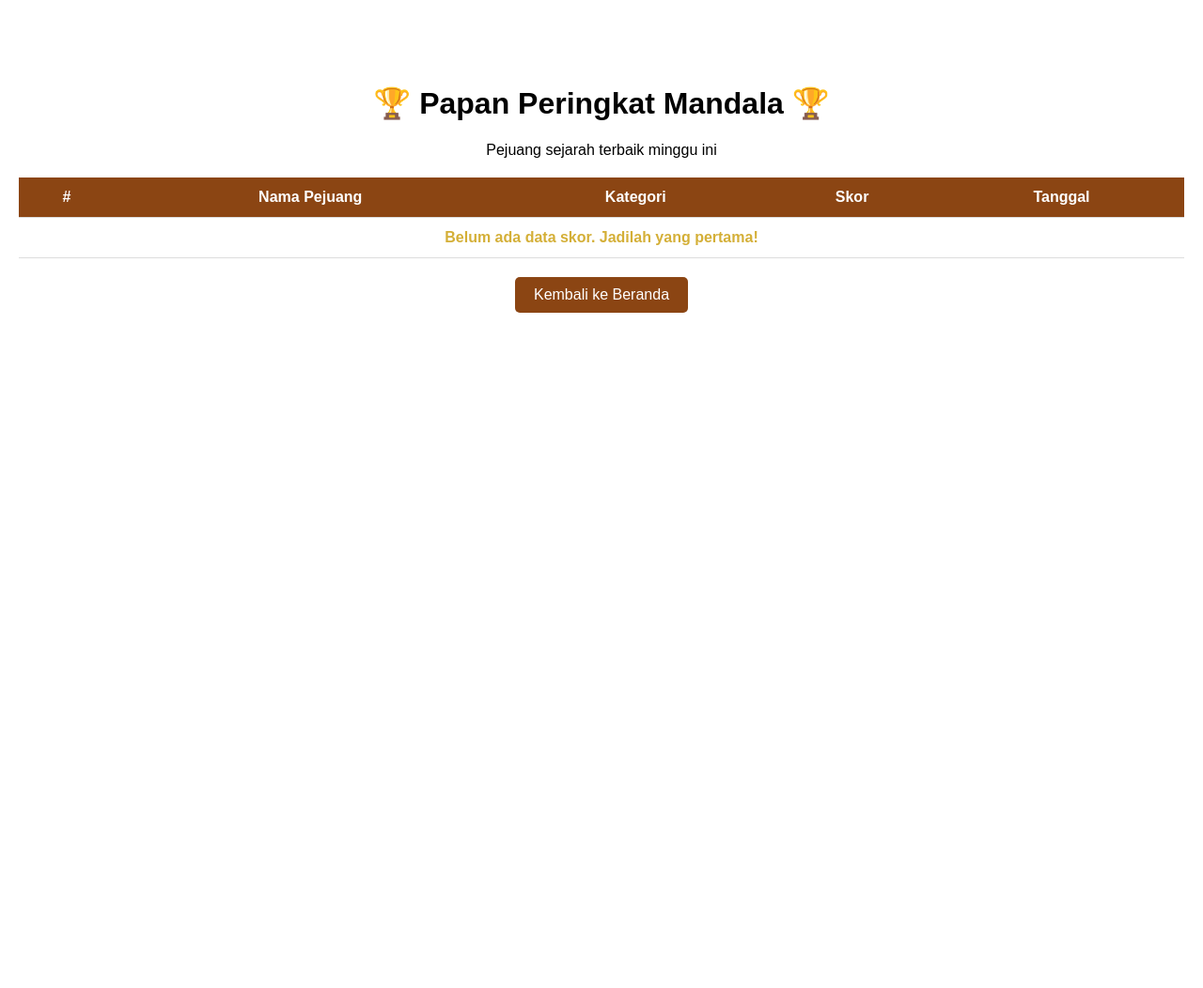
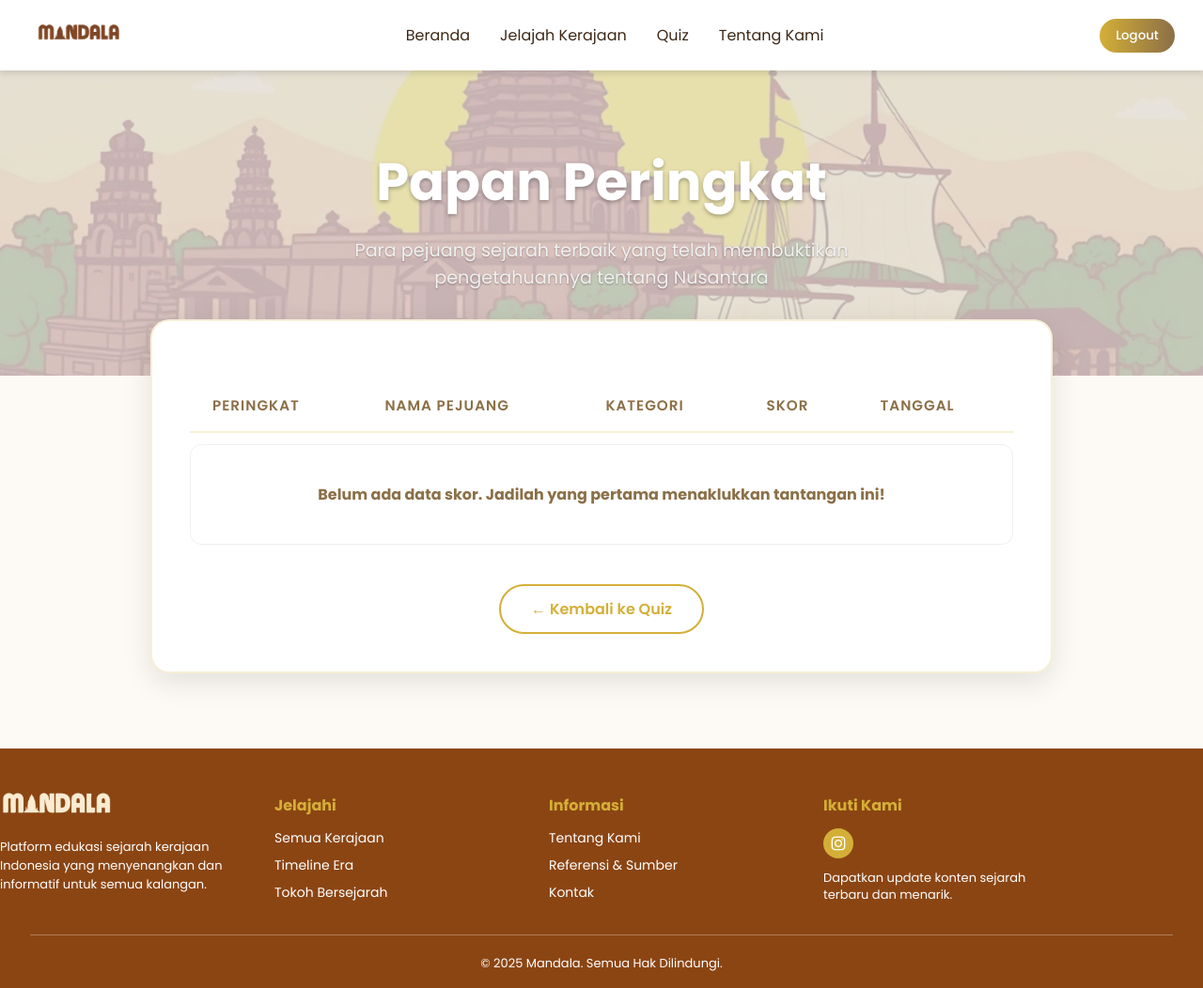
Before and after one commit to kanigaraa/UAS-Mandala-Nusantara, a CodeIgniter app: the page made by application/views/leaderboard.php in a window 1280 px wide. Shown: the whole page at 94% size. Before the commit the page ends 333 px from the top, so only its background shows below. Run offline with CodeIgniter, Linux system fonts and the light colour scheme.

Commit message:
leaderboard baru

```diff
--- a/application/views/leaderboard.php
+++ b/application/views/leaderboard.php
@@ -3,56 +3,60 @@
 <head>
     <meta charset="UTF-8">
     <meta name="viewport" content="width=device-width, initial-scale=1.0">
-    <title>Papan Peringkat - Mandala</title>
-    <link rel="stylesheet" href="<?= base_url('styles/landing.css'); ?>">
+    <title>Papan Peringkat - Mandala Nusantara</title>
+
+    <link rel="stylesheet" href="<?= base_url('styles/leaderboard.css?v=' . time()) ?>">
+    <link rel="stylesheet" href="<?= base_url('styles/loader.css') ?>">
+    <link rel="preconnect" href="https://fonts.googleapis.com">
+    <link rel="preconnect" href="https://fonts.gstatic.com" crossorigin>
+    <link href="https://fonts.googleapis.com/css2?family=Poppins:wght@400;500;600;700&display=swap" rel="stylesheet">
     <link rel="icon" href="<?= base_url('assets/icon_mandala.png') ?>">
-    <style>
-        .leaderboard-container {
-            max_width: 800px;
-            margin: 50px auto;
-            padding: 20px;
-            background: rgba(255, 255, 255, 0.9);
-            border-radius: 15px;
-            box_shadow: 0 4px 15px rgba(0,0,0,0.2);
-            text-align: center;
-        }
-        table {
-            width: 100%;
-            border-collapse: collapse;
-            margin-top: 20px;
-        }
-        th, td {
-            padding: 12px;
-            border-bottom: 1px solid #ddd;
-        }
-        th {
-            background-color: #8B4513; /* Warna tema kayu/sejarah */
-            color: white;
-        }
-        tr:nth-child(1) td { font-weight: bold; color: #d4af37; } /* Emas untuk Juara 1 */
-        tr:nth-child(2) td { font-weight: bold; color: #c0c0c0; } /* Perak */
-        tr:nth-child(3) td { font-weight: bold; color: #cd7f32; } /* Perunggu */
-        .btn-back {
-            display: inline-block;
-            margin-top: 20px;
-            padding: 10px 20px;
-            background-color: #8B4513;
-            color: white;
-            text-decoration: none;
-            border-radius: 5px;
-        }
-    </style>
 </head>
 <body>
+    <!-- LOADER -->
+    <div id="page-loader"><div class="spinner"></div></div>
 
-    <div class="leaderboard-container">
-        <h1>🏆 Papan Peringkat Mandala 🏆</h1>
-        <p>Pejuang sejarah terbaik minggu ini</p>
+    <!-- NAVBAR -->
+    <header class="navbar">
+        <div class="logo">
+            <a href="<?= site_url('landing_logged') ?>">
+                <img src="<?= base_url('assets/logo_mandala1.png') ?>" alt="logo">
+            </a>
+        </div>
 
+        <nav>
+            <ul>
+                <li><a href="<?= site_url('landing_logged') ?>">Beranda</a></li>
+                <li><a href="<?= site_url('landing_logged#jelajah') ?>">Jelajah Kerajaan</a></li>
+                <li><a href="<?= site_url('quiz') ?>">Quiz</a></li>
+                <li><a href="<?= site_url('about_logged') ?>">Tentang Kami</a></li>
+            </ul>
+        </nav>
+
+        <div class="btnLogout">
+            <button onclick="location.href='<?= site_url('landing') ?>'">
+                Logout
+            </button>
+        </div>
+    </header>
+
+    <!-- HERO SECTION -->
+    <section class="leaderboardHero">
+        <img src="<?= base_url('assets/hero_image.png') ?>" alt="Hero Image">
+        <div class="heroContent fadeUp">
+            <h1>Papan Peringkat</h1>
+            <p>Para pejuang sejarah terbaik yang telah membuktikan pengetahuannya tentang Nusantara</p>
+        </div>
+    </section>
+
+    <!-- LEADERBOARD CONTAINER -->
+    <div class="leaderboardContainer fadeUp">
+        <div class="leaderboardCard">
+            <div class="tableWrapper">
                 <table>
                     <thead>
                         <tr>
-                    <th>#</th>
+                            <th>Peringkat</th>
                             <th>Nama Pejuang</th>
                             <th>Kategori</th>
                             <th>Skor</th>
@@ -62,24 +66,94 @@
                     <tbody>
                         <?php if(!empty($top_skor)): ?>
                             <?php $no = 1; foreach($top_skor as $row): ?>
-                    <tr>
-                        <td><?= $no++; ?></td>
-                        <td><?= $format_nama($row['email']); ?></td>
-                        <td><?= $row['kategori']; ?></td>
-                        <td><?= $row['skor']; ?></td>
-                        <td><?= date('d M Y', strtotime($row['tanggal'])); ?></td>
+                            <tr class="<?= $no <= 3 ? 'rank-' . $no : '' ?>">
+                                <td data-label="Peringkat">
+                                    <?php if($no == 1): ?>
+                                        <span class="rank-icon">🥇</span>
+                                    <?php elseif($no == 2): ?>
+                                        <span class="rank-icon">🥈</span>
+                                    <?php elseif($no == 3): ?>
+                                        <span class="rank-icon">🥉</span>
+                                    <?php else: ?>
+                                        #
+                                    <?php endif; ?>
+                                    <?= $no++; ?>
+                                </td>
+                                <td data-label="Nama Pejuang"><?= $format_nama($row['email']); ?></td>
+                                <td data-label="Kategori"><?= $row['kategori']; ?></td>
+                                <td data-label="Skor"><?= $row['skor']; ?></td>
+                                <td data-label="Tanggal"><?= date('d M Y', strtotime($row['tanggal'])); ?></td>
                             </tr>
                             <?php endforeach; ?>
                         <?php else: ?>
                             <tr>
-                        <td colspan="5">Belum ada data skor. Jadilah yang pertama!</td>
+                                <td colspan="5" style="text-align: center; padding: 40px;">
+                                    Belum ada data skor. Jadilah yang pertama menaklukkan tantangan ini!
+                                </td>
                             </tr>
                         <?php endif; ?>
                     </tbody>
                 </table>
-
-        <a href="<?= base_url('landing_logged'); ?>" class="btn-back">Kembali ke Beranda</a>
             </div>
 
+            <div style="text-align: center;">
+                <a href="<?= site_url('quiz'); ?>" class="btn-back">← Kembali ke Quiz</a>
+            </div>
+        </div>
+    </div>
+
+    <!-- FOOTER -->
+    <footer class="footer">
+        <div class="footerContainer">
+            <div class="footerCol">
+                <img src="<?= base_url('assets/logo_footer.png') ?>" class="footerLogo">
+                <p class="footerDesc">
+                    Platform edukasi sejarah kerajaan Indonesia yang menyenangkan dan informatif untuk semua kalangan.
+                </p>
+            </div>
+            <div class="footerCol">
+                <h3 class="footerTitle">Jelajahi</h3>
+                <ul class="footerList">
+                    <li>Semua Kerajaan</li>
+                    <li>Timeline Era</li>
+                    <li>Tokoh Bersejarah</li>
+                </ul>
+            </div>
+            <div class="footerCol">
+                <h3 class="footerTitle">Informasi</h3>
+                <ul class="footerList">
+                    <li><a href="<?= site_url('about_logged') ?>">Tentang Kami</a></li>
+                    <li>Referensi & Sumber</li>
+                    <li>Kontak</li>
+                </ul>
+            </div>
+            <div class="footerCol">
+                <h3 class="footerTitle">Ikuti Kami</h3>
+                <div class="footerSocial">
+                    <div class="iconCircle">
+                        <a href="https://www.instagram.com/">
+                            <img src="<?= base_url('assets/icon/instagram.png') ?>" class="socialIcon">
+                        </a>
+                    </div>
+                </div>
+                <p class="footerNote">
+                    Dapatkan update konten sejarah terbaru dan menarik.
+                </p>
+            </div>
+        </div>
+        <hr>
+        <div class="footerBottom">© 2025 Mandala. Semua Hak Dilindungi.</div>
+    </footer>
+
+    <script>
+        document.addEventListener("DOMContentLoaded", function () {
+            const fadeItems = document.querySelectorAll(".fadeUp");
+            fadeItems.forEach((item, index) => {
+                item.style.setProperty("--delay", `${index * 0.1}s`);
+                setTimeout(() => { item.classList.add("show"); }, 100);
+            });
+        });
+    </script>
+    <script src="<?= base_url('assets/js/loader.js') ?>"></script>
 </body>
 </html>
--- a/application/views/quiz/mudah.php
+++ b/application/views/quiz/mudah.php
@@ -5,7 +5,7 @@
     <meta name="viewport" content="width=device-width, initial-scale=1.0">
     <title>Quiz Mudah - Mandala Nusantara</title>
 
-    <link rel="stylesheet" href="<?= base_url('styles/quiz.css') ?>">
+    <link rel="stylesheet" href="<?= base_url('styles/quiz.css?v=' . time()) ?>">
     <link rel="stylesheet" href="<?= base_url('styles/loader.css') ?>">
     <link rel="preconnect" href="https://fonts.googleapis.com">
     <link rel="preconnect" href="https://fonts.gstatic.com" crossorigin>
@@ -74,7 +74,7 @@
                 <input type="hidden" name="skor" id="inputSkor" value="100">
                 <input type="hidden" name="kategori" value="Mudah">
 
-                <button type="submit" style="padding: 10px 20px; background: green; color: white; border: none; border-radius: 5px; cursor: pointer;">
+                <button type="submit" class="saveBtn">
                     Simpan Skor & Lihat Peringkat
                 </button>
             </form>
--- a/application/views/quiz/sedang.php
+++ b/application/views/quiz/sedang.php
@@ -5,7 +5,7 @@
     <meta name="viewport" content="width=device-width, initial-scale=1.0">
     <title>Quiz Sedang - Mandala Nusantara</title>
 
-    <link rel="stylesheet" href="<?= base_url('styles/quiz.css') ?>">
+    <link rel="stylesheet" href="<?= base_url('styles/quiz.css?v=' . time()) ?>">
     <link rel="stylesheet" href="<?= base_url('styles/loader.css') ?>">
     <link rel="preconnect" href="https://fonts.googleapis.com">
     <link rel="preconnect" href="https://fonts.gstatic.com" crossorigin>
@@ -71,7 +71,7 @@
                 <input type="hidden" name="skor" id="inputSkor" value="100">
                 <input type="hidden" name="kategori" value="Mudah">
 
-                <button type="submit" style="padding: 10px 20px; background: green; color: white; border: none; border-radius: 5px; cursor: pointer;">
+                <button type="submit" class="saveBtn">
                     Simpan Skor & Lihat Peringkat
                 </button>
             </form>
--- a/application/views/quiz/sulit.php
+++ b/application/views/quiz/sulit.php
@@ -5,7 +5,7 @@
     <meta name="viewport" content="width=device-width, initial-scale=1.0">
     <title>Quiz Sulit - Mandala Nusantara</title>
 
-    <link rel="stylesheet" href="<?= base_url('styles/quiz.css') ?>">
+    <link rel="stylesheet" href="<?= base_url('styles/quiz.css?v=' . time()) ?>">
     <link rel="stylesheet" href="<?= base_url('styles/loader.css') ?>">
     <link rel="preconnect" href="https://fonts.googleapis.com">
     <link rel="preconnect" href="https://fonts.gstatic.com" crossorigin>
@@ -71,7 +71,7 @@
                 <input type="hidden" name="skor" id="inputSkor" value="100">
                 <input type="hidden" name="kategori" value="Mudah">
 
-                <button type="submit" style="padding: 10px 20px; background: green; color: white; border: none; border-radius: 5px; cursor: pointer;">
+                <button type="submit" class="saveBtn">
                     Simpan Skor & Lihat Peringkat
                 </button>
             </form>
--- /dev/null
+++ b/styles/leaderboard.css
@@ -0,0 +1,430 @@
+/* GLOBAL */
+*,
+*::before,
+*::after {
+    box-sizing: border-box;
+    max-width: 100%;
+}
+
+html {
+    scroll-behavior: smooth;
+}
+
+body {
+    font-family: Poppins, sans-serif;
+    margin: 0;
+    padding: 0;
+    background-color: #fdfaf5;
+    color: #3d2817;
+}
+
+/* FADE ANIMATION */
+.fadeUp {
+    opacity: 0;
+    transform: translateY(30px);
+    transition: opacity 0.8s ease, transform 0.8s ease;
+    transition-delay: var(--delay, 0s);
+}
+
+.fadeUp.show {
+    opacity: 1;
+    transform: translateY(0);
+}
+
+/* NAVBAR */
+.navbar {
+    position: fixed;
+    top: 0;
+    width: 100%;
+    background: #fff;
+    padding: 10px 30px;
+    display: flex;
+    align-items: center;
+    justify-content: space-between;
+    box-shadow: 0 4px 6px rgba(0, 0, 0, 0.1);
+    z-index: 9999;
+}
+
+.navbar .logo img {
+    height: 48px;
+}
+
+.navbar nav ul {
+    list-style: none;
+    display: flex;
+    gap: 32px;
+    margin: 0;
+    padding: 0;
+}
+
+.navbar nav ul li a {
+    color: #3d2817;
+    text-decoration: none;
+    font-size: 16px;
+    transition: color 0.3s ease;
+}
+
+.navbar nav ul li a:hover {
+    color: #c09f33;
+}
+
+.btnLogout button {
+    background: linear-gradient(90deg, #d4af37, #8b6f47);
+    width: 80px;
+    padding: 8px 16px;
+    border: none;
+    color: #fff;
+    border-radius: 100px;
+    cursor: pointer;
+    font-family: Poppins, sans-serif;
+    font-weight: 500;
+}
+
+/* HERO SECTION */
+.leaderboardHero {
+    position: relative;
+    height: 50vh;
+    min-height: 400px;
+    overflow: hidden;
+    display: flex;
+    align-items: center;
+    justify-content: center;
+    text-align: center;
+}
+
+.leaderboardHero img {
+    position: absolute;
+    top: 0;
+    left: 0;
+    width: 100%;
+    height: 100%;
+    object-fit: cover;
+    z-index: -1;
+    filter: brightness(0.7);
+}
+
+.heroContent {
+    position: relative;
+    z-index: 1;
+    padding: 0 20px;
+    margin-top: 60px;
+}
+
+.heroContent h1 {
+    font-size: 3.5rem;
+    color: #fff;
+    margin: 0 0 16px 0;
+    text-shadow: 0 2px 4px rgba(0, 0, 0, 0.3);
+}
+
+.heroContent p {
+    font-size: 1.2rem;
+    color: #f0f0f0;
+    max-width: 600px;
+    margin: 0 auto;
+    text-shadow: 0 1px 2px rgba(0, 0, 0, 0.3);
+}
+
+/* LEADERBOARD CONTAINER */
+.leaderboardContainer {
+    max-width: 1000px;
+    margin: -60px auto 60px;
+    padding: 0 20px;
+    position: relative;
+    z-index: 10;
+}
+
+.leaderboardCard {
+    background: white;
+    border-radius: 20px;
+    padding: 40px;
+    box-shadow: 0 10px 30px rgba(0, 0, 0, 0.1);
+    border: 2px solid rgba(212, 175, 55, 0.2);
+}
+
+/* TABLE STYLES */
+.tableWrapper {
+    overflow-x: auto;
+}
+
+table {
+    width: 100%;
+    border-collapse: separate;
+    border-spacing: 0 12px;
+    margin-top: 10px;
+}
+
+thead th {
+    text-align: left;
+    padding: 16px 24px;
+    color: #8b6f47;
+    font-weight: 600;
+    font-size: 0.95rem;
+    text-transform: uppercase;
+    letter-spacing: 1px;
+    border-bottom: 2px solid rgba(212, 175, 55, 0.2);
+}
+
+tbody tr {
+    background: #fff;
+    transition: transform 0.2s ease, box-shadow 0.2s ease;
+}
+
+tbody tr:hover {
+    transform: translateY(-2px);
+    box-shadow: 0 4px 12px rgba(0, 0, 0, 0.05);
+}
+
+tbody td {
+    padding: 20px 24px;
+    color: #3d2817;
+    font-weight: 500;
+    border-top: 1px solid #f0f0f0;
+    border-bottom: 1px solid #f0f0f0;
+}
+
+tbody tr td:first-child {
+    border-left: 1px solid #f0f0f0;
+    border-top-left-radius: 12px;
+    border-bottom-left-radius: 12px;
+    font-weight: 700;
+    color: #8b6f47;
+}
+
+tbody tr td:last-child {
+    border-right: 1px solid #f0f0f0;
+    border-top-right-radius: 12px;
+    border-bottom-right-radius: 12px;
+}
+
+/* RANK STYLES */
+.rank-1 {
+    background: linear-gradient(135deg, rgba(255, 215, 0, 0.1) 0%, rgba(255, 255, 255, 1) 100%);
+    border: 1px solid rgba(255, 215, 0, 0.3) !important;
+}
+
+.rank-1 td {
+    border-color: rgba(255, 215, 0, 0.3) !important;
+    color: #b8860b !important;
+}
+
+.rank-2 {
+    background: linear-gradient(135deg, rgba(192, 192, 192, 0.1) 0%, rgba(255, 255, 255, 1) 100%);
+    border: 1px solid rgba(192, 192, 192, 0.3) !important;
+}
+
+.rank-2 td {
+    border-color: rgba(192, 192, 192, 0.3) !important;
+    color: #7f8c8d !important;
+}
+
+.rank-3 {
+    background: linear-gradient(135deg, rgba(205, 127, 50, 0.1) 0%, rgba(255, 255, 255, 1) 100%);
+    border: 1px solid rgba(205, 127, 50, 0.3) !important;
+}
+
+.rank-3 td {
+    border-color: rgba(205, 127, 50, 0.3) !important;
+    color: #a0522d !important;
+}
+
+.rank-icon {
+    margin-right: 8px;
+    font-size: 1.2rem;
+}
+
+/* BUTTONS */
+.btn-back {
+    display: inline-block;
+    margin-top: 30px;
+    background: transparent;
+    color: #d4af37;
+    border: 2px solid #d4af37;
+    border-radius: 100px;
+    padding: 12px 32px;
+    font-size: 1rem;
+    font-weight: 600;
+    text-decoration: none;
+    transition: all 0.3s ease;
+}
+
+.btn-back:hover {
+    background: rgba(212, 175, 55, 0.1);
+    transform: scale(1.05);
+}
+
+/* FOOTER */
+.footer {
+    width: 100%;
+    background: #8b4513;
+    padding: 32px 0 16px;
+    margin-top: 80px;
+}
+
+.footerContainer {
+    width: 1280px;
+    margin: 0 auto;
+    display: flex;
+    gap: 32px;
+    align-items: flex-start;
+}
+
+.footerCol {
+    width: 260px;
+}
+
+.footerLogo {
+    width: 120px;
+    margin-top: 12px;
+}
+
+.footerDesc {
+    font-size: 13px;
+    color: #fff;
+    line-height: 20px;
+    margin-top: 16px;
+}
+
+.footerTitle {
+    font-size: 16px;
+    font-weight: 700;
+    color: #d4af37;
+    margin-bottom: 12px;
+}
+
+.footerList {
+    margin: 0;
+    padding: 0;
+    list-style: none;
+}
+
+.footerList li {
+    font-size: 14px;
+    color: #fff;
+    margin-bottom: 8px;
+}
+
+.footerList li a {
+    color: #fff;
+    text-decoration: none;
+    transition: color 0.3s ease;
+}
+
+.footerList li a:hover {
+    color: #d4af37;
+}
+
+.footerSocial {
+    display: flex;
+    gap: 14px;
+    margin-top: 12px;
+}
+
+.iconCircle {
+    width: 32px;
+    height: 32px;
+    background: #d4af37;
+    border-radius: 50%;
+}
+
+.iconCircle a {
+    display: flex;
+    align-items: center;
+    justify-content: center;
+    width: 100%;
+    height: 100%;
+}
+
+.socialIcon {
+    width: 16px;
+    height: 16px;
+}
+
+.footerNote {
+    font-size: 13px;
+    color: #fff;
+    margin-top: 12px;
+    line-height: 18px;
+}
+
+hr {
+    border: none;
+    border-top: 1px solid rgba(255, 255, 255, 0.3);
+    margin: 20px auto;
+    width: 95%;
+}
+
+.footerBottom {
+    text-align: center;
+    margin-top: 20px;
+    font-size: 13px;
+    color: #fff;
+}
+
+/* RESPONSIVE */
+@media (max-width: 768px) {
+    .navbar {
+        padding: 10px 16px;
+    }
+
+    .navbar nav {
+        display: none;
+    }
+
+    .heroContent h1 {
+        font-size: 2rem;
+    }
+
+    .leaderboardCard {
+        padding: 20px;
+    }
+
+    thead {
+        display: none;
+    }
+
+    table,
+    tbody,
+    tr,
+    td {
+        display: block;
+        width: 100%;
+    }
+
+    tbody tr {
+        margin-bottom: 20px;
+        border: 1px solid #eee;
+        border-radius: 12px;
+        padding: 10px;
+    }
+
+    tbody td {
+        text-align: right;
+        padding: 10px;
+        border: none;
+        border-bottom: 1px solid #f0f0f0;
+        position: relative;
+    }
+
+    tbody td:last-child {
+        border-bottom: none;
+    }
+
+    tbody td::before {
+        content: attr(data-label);
+        position: absolute;
+        left: 10px;
+        font-weight: 600;
+        color: #8b6f47;
+    }
+
+    .footerContainer {
+        width: 90%;
+        flex-direction: column;
+        gap: 32px;
+    }
+
+    .footerCol {
+        width: 100%;
+    }
+}
```
Also changed, not shown: application/views/quiz/index.php (+16 -0 lines), styles/quiz.css (+39 -26 lines). Lines whose indentation alone changed are shown as unchanged.
